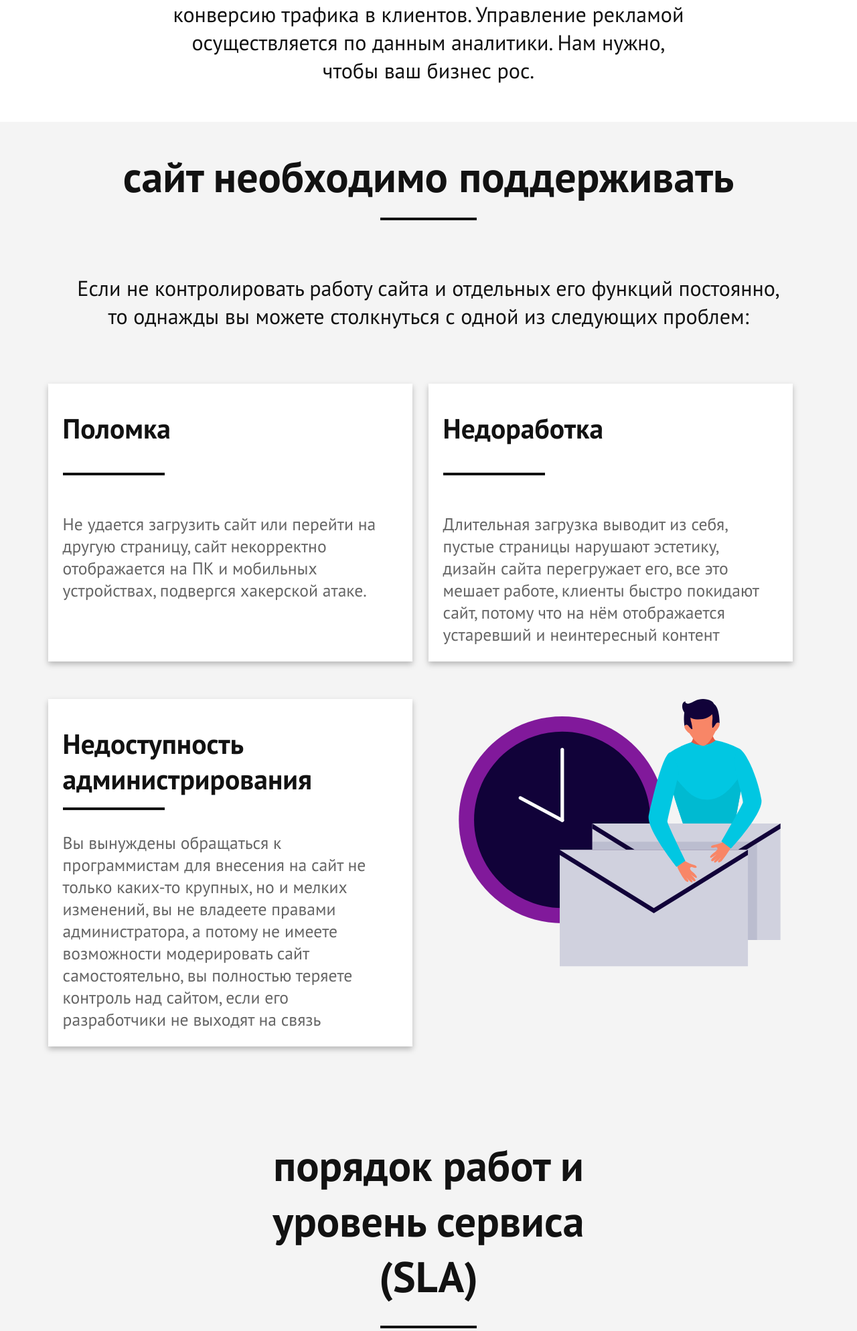
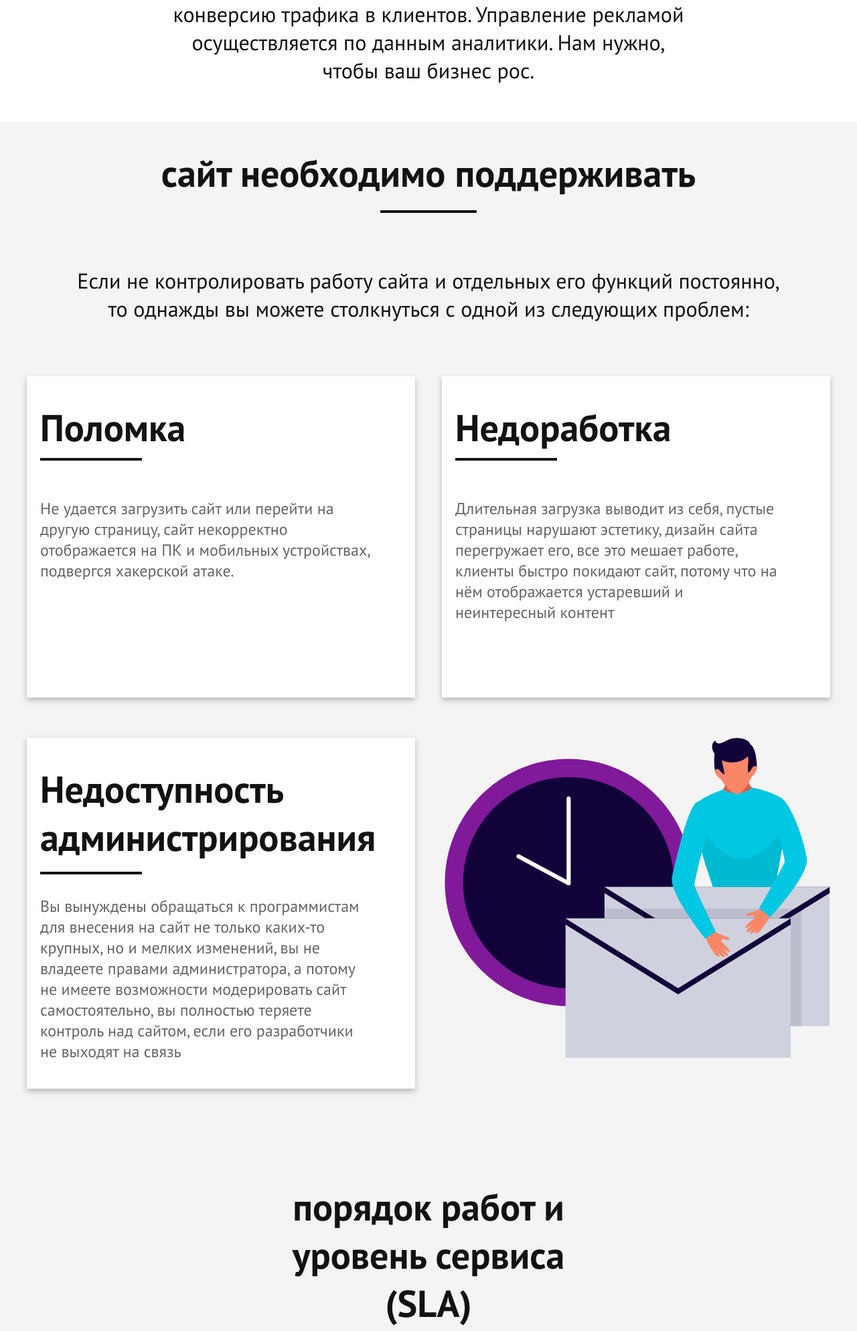
Before and after one commit to kstdbrv/reactLab, a Django app: page /web-development/support/ in a window 1280 px wide. Shown: the part 896-2884 px from the top of the page at 67% size. Run offline with Django 3.2, Linux system fonts and the light colour scheme; data that the repository does not hold is empty.

Commit message:
fix fonts

```diff
--- a/RUSALMA/static/css/_typygraphy.css
+++ b/RUSALMA/static/css/_typygraphy.css
@@ -40,12 +40,11 @@
     height:100%;
     position:absolute;
     box-sizing:border-box;
-    border:4px solid #656565;
+    border:3px solid #656565;
     font-family:'PT-Sans';
     display: flex;
     align-items: center;
     justify-content: center;
-    font-size:1.75rem;
     text-align:center;
 }
  .btn-el:nth-child(1){
--- a/RUSALMA/static/css/portfolio-works_style.css
+++ b/RUSALMA/static/css/portfolio-works_style.css
@@ -4,12 +4,12 @@
     flex-direction: column;
     align-items:center;
     padding-top: 17vh;
-    font-size: 1.5em;
+    font-size: 2em;
     padding-bottom: 80px;
   }
   .portfolio-main__title {
     font-family: 'PT-Sans-Bold';
-    font-size: 2em;
+    font-size: 1.75em;
     color: #121212;
     text-align: center;
     margin: 0 auto;
@@ -73,7 +73,7 @@
     font-family: PT Sans;
     font-style: normal;
     font-weight: normal;
-    font-size: 1em;
+    font-size: 0.75em;
     color: #FFFFFF;
     text-decoration: none;
     border: 2px solid #fff;
@@ -133,7 +133,7 @@ img{
     font-family: PT Sans;
     font-style: normal;
     font-weight: bold;
-    font-size: 3vh;
+    font-size: 1em;
     line-height: 41px;
     color: #FFFFFF;
     margin-top: 18vh;
--- a/RUSALMA/static/css/preview_style.css
+++ b/RUSALMA/static/css/preview_style.css
@@ -1,6 +1,7 @@
 .preview {
     width: 100%;
     height: 80%;
+    font-size: 2em;
 }
 
 .preview-photo {
@@ -25,7 +26,7 @@
     font-family: PT Sans;
     font-style: normal;
     font-weight: bold;
-    font-size: 7vh;
+    font-size: 1.75em;
     display: flex;
     align-items: center;
     text-align: center;
@@ -41,6 +42,10 @@
     z-index: 3;
 }
 
+.portfolio {
+    font-size: 2em;
+}
+
 @media (max-width: 480px) {
     .post-name>span {
         width: 90%
--- a/RUSALMA/static/css/support.css
+++ b/RUSALMA/static/css/support.css
@@ -68,7 +68,7 @@ ul, li {
 }
 
 .container{
-  padding: 0 3vh;
+  padding: 0 40px;
 }
 
 
@@ -116,7 +116,7 @@ ul, li {
 
 .support__title {
   font-family: 'PT-Sans-Bold';
-  font-size: 2em;
+  font-size: 1.75em;
   color: #121212;
   margin-bottom: 3vh;
   text-align: center;
@@ -139,7 +139,7 @@ max-width: 135vh;
 
 .support__items {
   display: flex;
-  justify-content: center;
+  justify-content: space-between;
   flex-wrap: wrap;
   max-width: 190vh;
   margin-bottom: 10vh;
@@ -147,30 +147,29 @@ max-width: 135vh;
 
 .support__item {
   background: #FFFFFF;
-  padding-bottom: 3vh;
-  padding-left: 2.7vh;
-  padding-top: 5vh;
-  padding-right: 5vh;
+  padding-bottom: 40px;
+  padding-left: 20px;
+  padding-top: 40px;
+  padding-right: 20px;
   filter: drop-shadow(0px 4px 4px rgba(0, 0, 0, 0.25));
   text-align: left;
-  margin-bottom: 7vh;
-  margin-right: 3vh;
-  max-width: 68vh;
-  min-height: 50vh;
+  margin-bottom: 60px;
+  width: calc(50% - 20px);
+  min-height: 480px;
 }
 
-.support-item object {
-  width: 71vh;
-  height: 50vh;
+.support-item {
+  width: calc(50% - 20px);
+  margin-bottom: 60px;
 }
 
 .support__item-title {
   font-family: 'PT-Sans-Bold';
-  font-size: 1.3em;
+  font-size: 1.75em;
   display: flex;
   align-items: center;
   color: #121212;
-  margin-bottom: 5vh;
+  margin-bottom: 10px;
 }
 
 .item-title__res {
@@ -189,7 +188,7 @@ max-width: 135vh;
 }
 
 .support__item-text {
-  font-size:0.8em;
+  font-size:0.75em;
   margin-top: 4vh;
   color: #656565;
   max-width: 62vh;
@@ -205,7 +204,7 @@ max-width: 135vh;
 
 .terms__title {
   font-family: 'PT-Sans-Bold';
-  font-size: 2em;
+  font-size: 1.75em;
   padding-bottom: 3vh;
   padding-bottom: 4vh;
   max-width: 64vh;
```
Also changed, not shown: RUSALMA/static/css/blog_style.css (+6 -5 lines), RUSALMA/static/css/context-advert_style.css (+17 -79 lines), RUSALMA/static/css/digital-strat_style.css (+10 -8 lines), RUSALMA/static/css/portfolio_style.css (+7 -2 lines), RUSALMA/static/css/seo-prod_style.css (+7 -6 lines), RUSALMA/static/css/usability_style.css (+8 -12 lines), RUSALMA/static/css/web-development_style.css (+11 -11 lines), RUSALMA/main/signals.py (line endings or trailing spaces).
